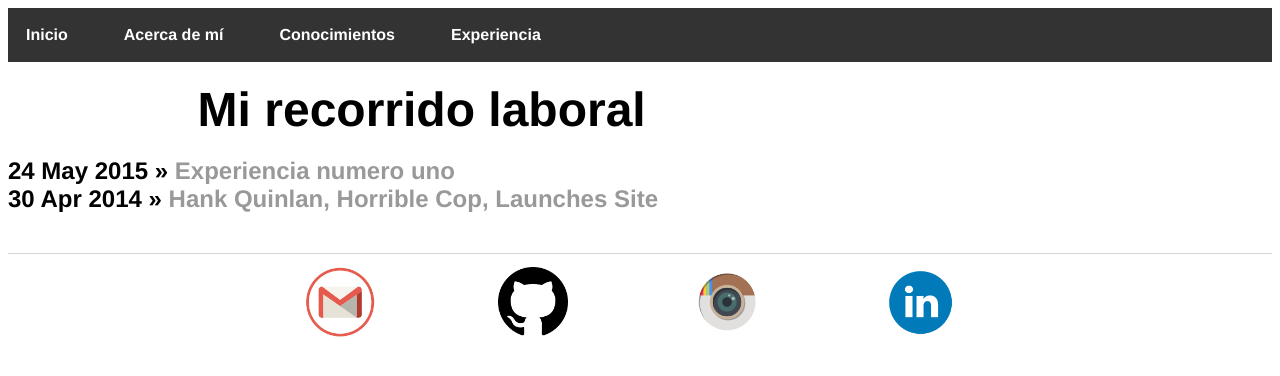
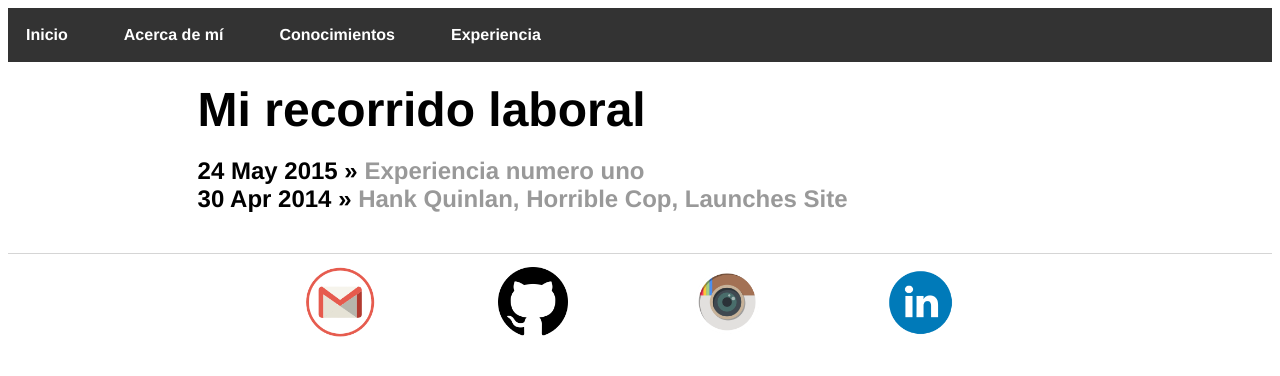
Before and after one commit to isx47590131/isx47590131.github.io, a Jekyll site: the page built from experiencia/index.html, in a window 1280 px wide. Shown: the top 376 px of the page. Built offline with Jekyll 4.4.1, drawn with Linux system fonts in a browser that asks for light colours.

Commit message:
Update main.css

```diff
--- a/css/main.css
+++ b/css/main.css
@@ -47,6 +47,8 @@ p {
     margin: 20px auto;
     width: 70%;
 }
+
+
 /* footer + img-links*/
 footer ul li {
     display: inline;
@@ -69,15 +71,20 @@ footer img:hover{
     transform: rotate(20deg);
 }
 
+
+
 /* posts */
 ul.posts {
     margin: 20px auto 40px;
     font-size: 1.5em;
+    width: 70%
 }
 
 ul.posts li {
     list-style: none;
 }
+
+
 
 /* nav bar */
 div.navbar {
```
